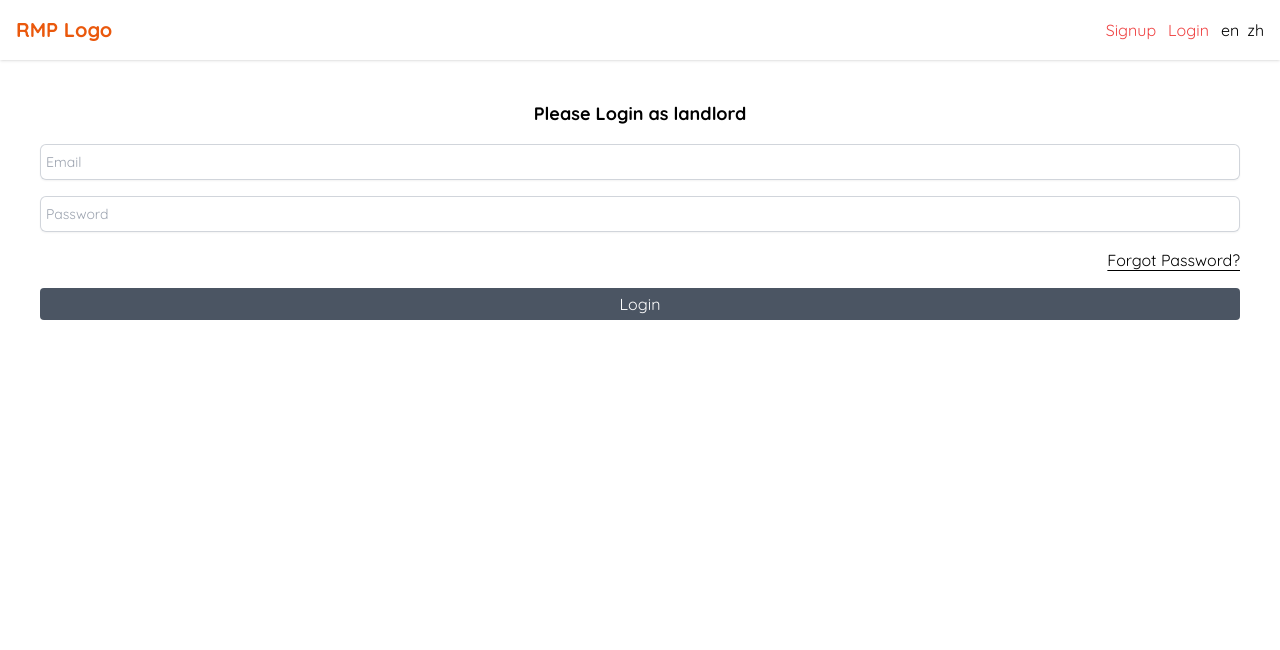
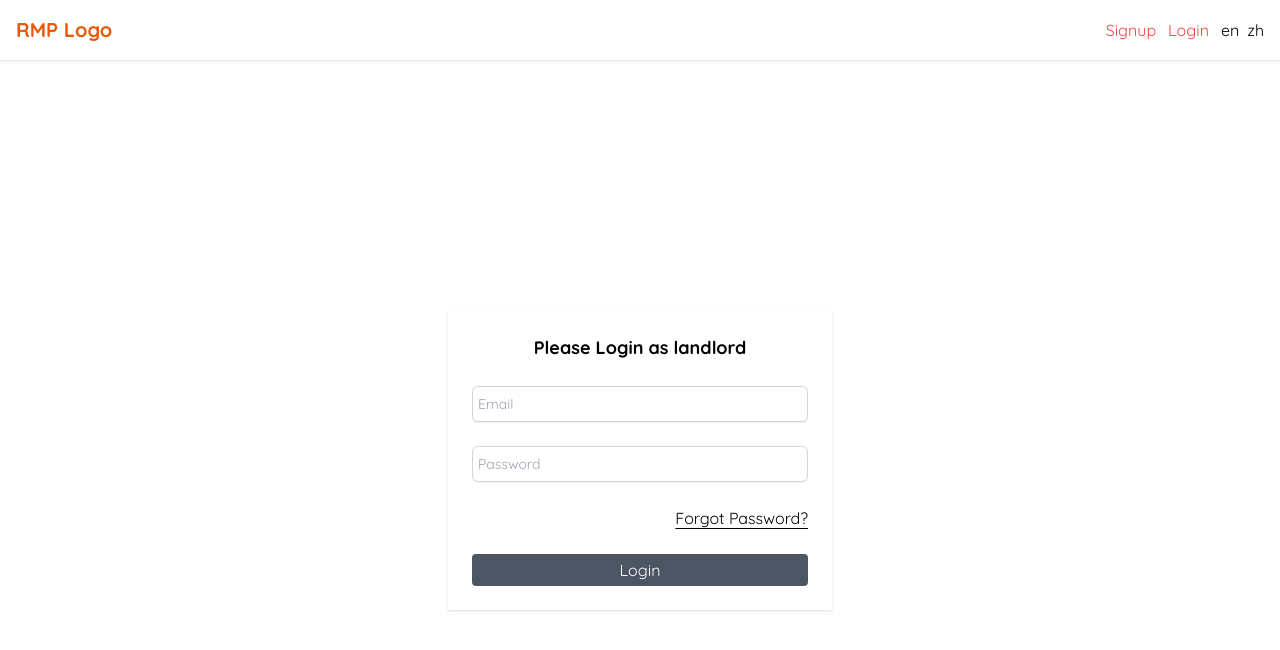
Before and after one commit to 09liweis/RentalManagementPlatform, a Next.js app: page /login in a window 1280 px wide. Shown: the top 650 px of the page. Built offline with nearby package versions, Linux system fonts and the light colour scheme.

Commit message:
style auth form

```diff
--- a/app/(home)/layout.tsx
+++ b/app/(home)/layout.tsx
@@ -32,7 +32,7 @@ export default function RootLayout({
             </nav>
           </header>
 
-          <main className="min-h-screen">{children}</main>
+          <main className="min-h-screen flex justify-center items-center">{children}</main>
         </ToastProvider>
       </body>
     </html>
--- a/app/(home)/login/page.tsx
+++ b/app/(home)/login/page.tsx
@@ -4,10 +4,10 @@ import Input from "@/components/common/Input";
 import { useRouter } from "next/navigation";
 import { useState } from "react";
 
-import  Link  from "next/link";
+import Link from "next/link";
 import useUserStore from "@/stores/userStore";
 import LoadingSpinner from "@/components/common/LoadingSpinner";
-import {EMAIL} from "@/constants/text";
+import { EMAIL } from "@/constants/text";
 
 function Login() {
   const { login } = useUserStore();
@@ -29,7 +29,10 @@ function Login() {
   };
 
   return (
-    <form onSubmit={handleLogin} className="gap-4 p-10 flex flex-col justify-center text-center">
+    <form
+      onSubmit={handleLogin}
+      className="auth-form"
+    >
       <h1 className="font-bold text-lg">Please Login as landlord</h1>
       <Input
         type="email"
@@ -45,17 +48,15 @@ function Login() {
       />
 
       <nav className="text-right">
-        <Link href="/forgotpassword" className="text-black-800 underline decoration-1 underline-offset-4">
+        <Link
+          href="/forgotpassword"
+          className="text-black-800 underline decoration-1 underline-offset-4"
+        >
           Forgot Password?
         </Link>
       </nav>
 
-
-      <button
-        type="submit"
-        disabled={loading}
-        className="button"
-      >
+      <button type="submit" disabled={loading} className="button">
         {loading ? <LoadingSpinner /> : "Login"}
       </button>
     </form>
--- a/app/(home)/signup/page.tsx
+++ b/app/(home)/signup/page.tsx
@@ -28,7 +28,7 @@ function Signup() {
     }
   };
   return (
-    <section className="gap-4 p-10 flex flex-col justify-center text-center">
+    <section className="auth-form">
       <h1 className="font-bold text-lg">Please Sign up as landlord</h1>
       <Input
         type="email"
--- a/app/globals.css
+++ b/app/globals.css
@@ -76,6 +76,10 @@ body {
   @apply bg-red-600 hover:bg-red-700;
 }
 
+.auth-form {
+  @apply gap-6 p-6 shadow m-auto w-full sm:w-96 flex flex-col justify-center text-center;
+}
+
 .sidebar-menu {
   @apply block p-2 rounded mt-5 duration-300 hover:bg-gray-400 hover:text-white;
 }
--- a/components/common/Logo.tsx
+++ b/components/common/Logo.tsx
@@ -1,5 +1,7 @@
+import Link from "next/link";
+
 export default function Logo() {
   return (
-    <a className="font-bold text-orange-600 text-xl">RMP Logo</a>
+    <Link href={'/'} className="font-bold text-orange-600 text-xl">RMP Logo</Link>
   )
 }
```
